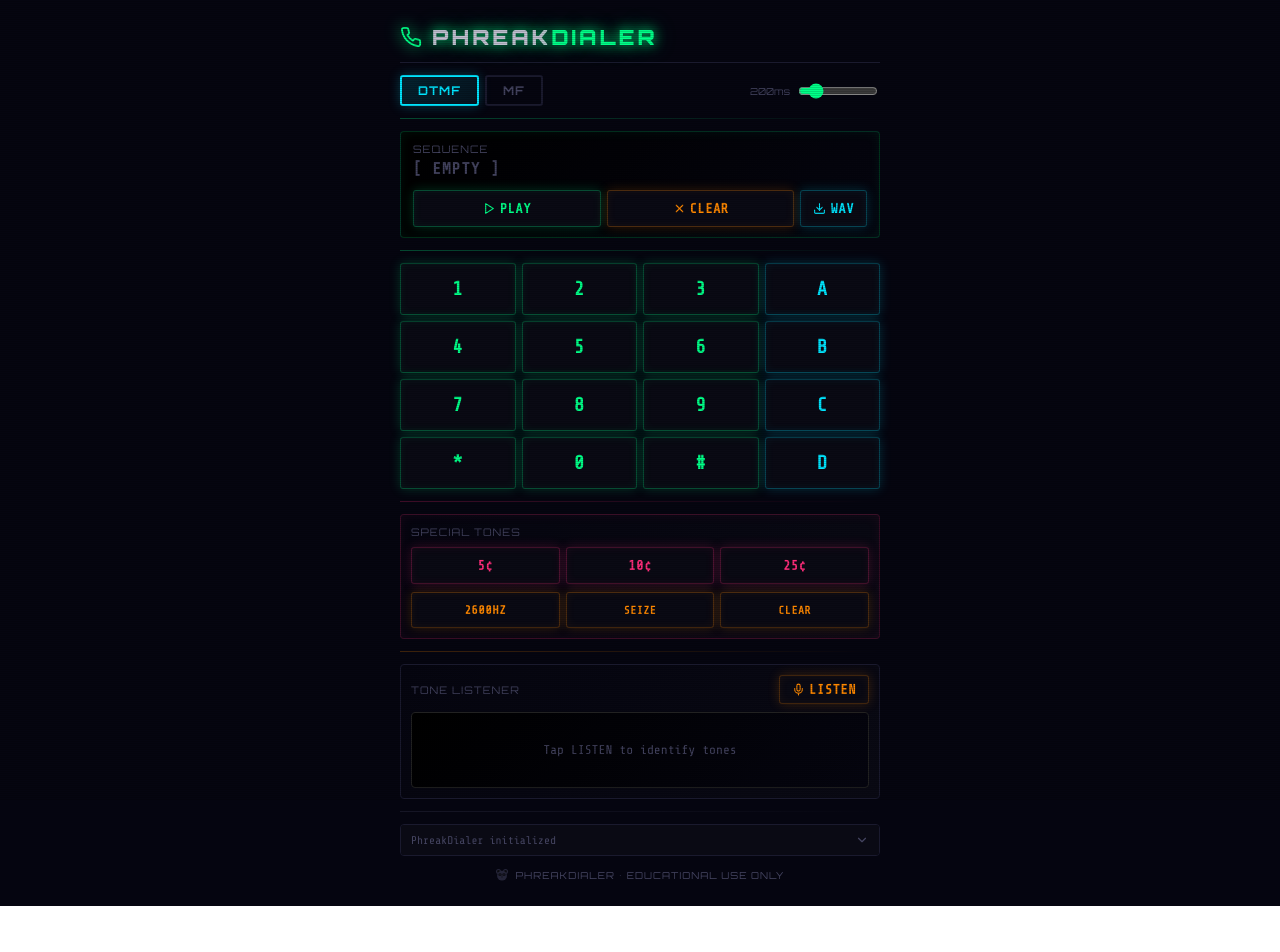
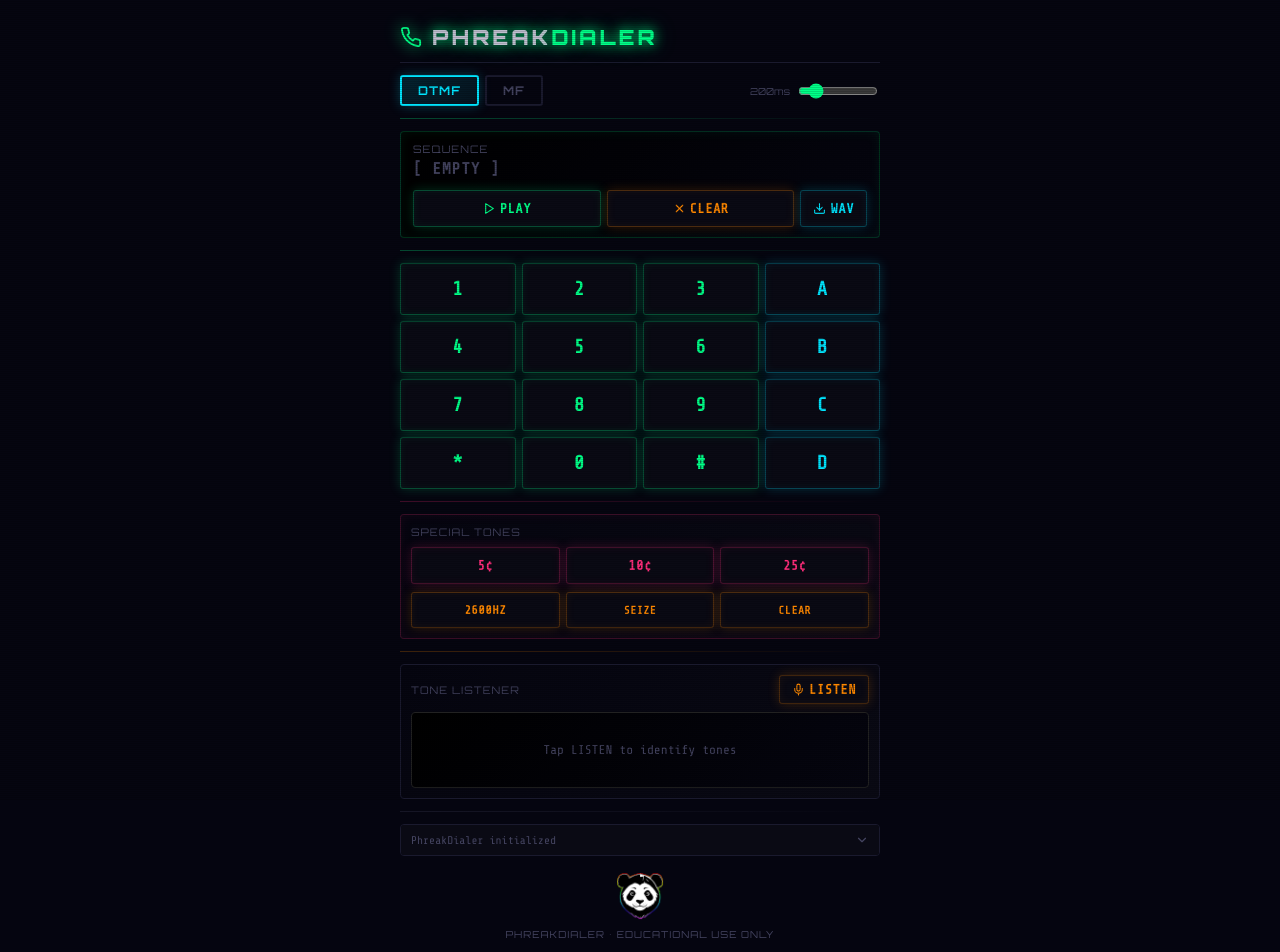
Before and after one commit to blackandwhitehat/phreakdialer, a React (Create React App) app: page / in a window 1280 px wide. Shown: the top 952 px of the page. Before the commit the page ends 906 px from the top, so only its background shows below. Built offline with nearby package versions, Linux system fonts and the light colour scheme.

Commit message:
Replace inline SVG with panda-hero.png footer (matches hackingplaybook style)

```diff
--- a/src/components/PhreakDialer.jsx
+++ b/src/components/PhreakDialer.jsx
@@ -876,31 +876,28 @@ const PhreakDialer = () => {
 
           {/* Footer */}
           <div style={{
-            textAlign: 'center', fontSize: '.6rem', color: S.dim, padding: '12px 0',
-            letterSpacing: '1px', fontFamily: "'Orbitron', monospace",
+            textAlign: 'center', padding: '16px 0 8px',
             animation: 'fadeInStaggered 0.6s ease-out 0.7s backwards',
-            display: 'flex', alignItems: 'center', justifyContent: 'center', gap: '6px',
           }}>
-            <svg width="14" height="14" viewBox="0 0 100 100" fill="none" xmlns="http://www.w3.org/2000/svg" style={{ opacity: 0.5 }}>
-              {/* Ears */}
-              <circle cx="25" cy="25" r="18" fill={S.dim}/>
-              <circle cx="75" cy="25" r="18" fill={S.dim}/>
-              <circle cx="25" cy="25" r="10" fill="#111"/>
-              <circle cx="75" cy="25" r="10" fill="#111"/>
-              {/* Face */}
-              <circle cx="50" cy="55" r="35" fill={S.dim}/>
-              {/* Eye patches */}
-              <ellipse cx="36" cy="48" rx="12" ry="10" fill="#111"/>
-              <ellipse cx="64" cy="48" rx="12" ry="10" fill="#111"/>
-              {/* Eyes */}
-              <circle cx="36" cy="48" r="4" fill={S.dim}/>
-              <circle cx="64" cy="48" r="4" fill={S.dim}/>
-              {/* Nose */}
-              <ellipse cx="50" cy="62" rx="5" ry="3.5" fill="#111"/>
-              {/* Mouth */}
-              <path d="M44 67 Q50 73 56 67" stroke="#111" strokeWidth="2" fill="none"/>
-            </svg>
-            PHREAKDIALER • EDUCATIONAL USE ONLY
+            <a href="https://bamboosec.com" target="_blank" rel="noopener noreferrer">
+              <img
+                src="/panda-logo.png"
+                alt="Panda"
+                style={{
+                  display: 'block', margin: '0 auto 8px', width: '48px', height: '48px',
+                  filter: `drop-shadow(0 0 10px ${S.accent}33)`,
+                  transition: 'all 0.4s',
+                }}
+                onMouseEnter={e => { e.target.style.transform = 'scale(1.08)'; e.target.style.filter = `drop-shadow(0 0 18px ${S.accent}55) drop-shadow(0 0 35px rgba(0,200,255,.15))`; }}
+                onMouseLeave={e => { e.target.style.transform = 'scale(1)'; e.target.style.filter = `drop-shadow(0 0 10px ${S.accent}33)`; }}
+              />
+            </a>
+            <div style={{
+              fontSize: '.6rem', color: S.dim, letterSpacing: '1px',
+              fontFamily: "'Orbitron', monospace",
+            }}>
+              PHREAKDIALER • EDUCATIONAL USE ONLY
+            </div>
           </div>
         </div>
       </div>
```
Also changed, not shown: public/panda-logo.png (added).
